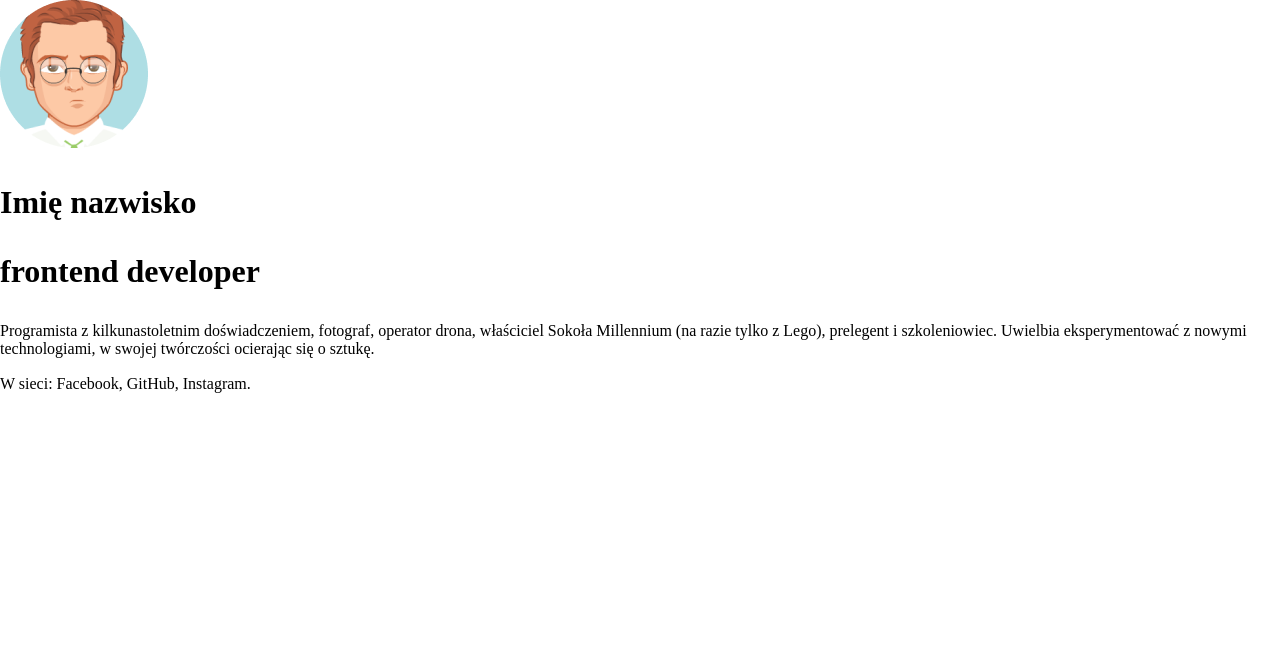
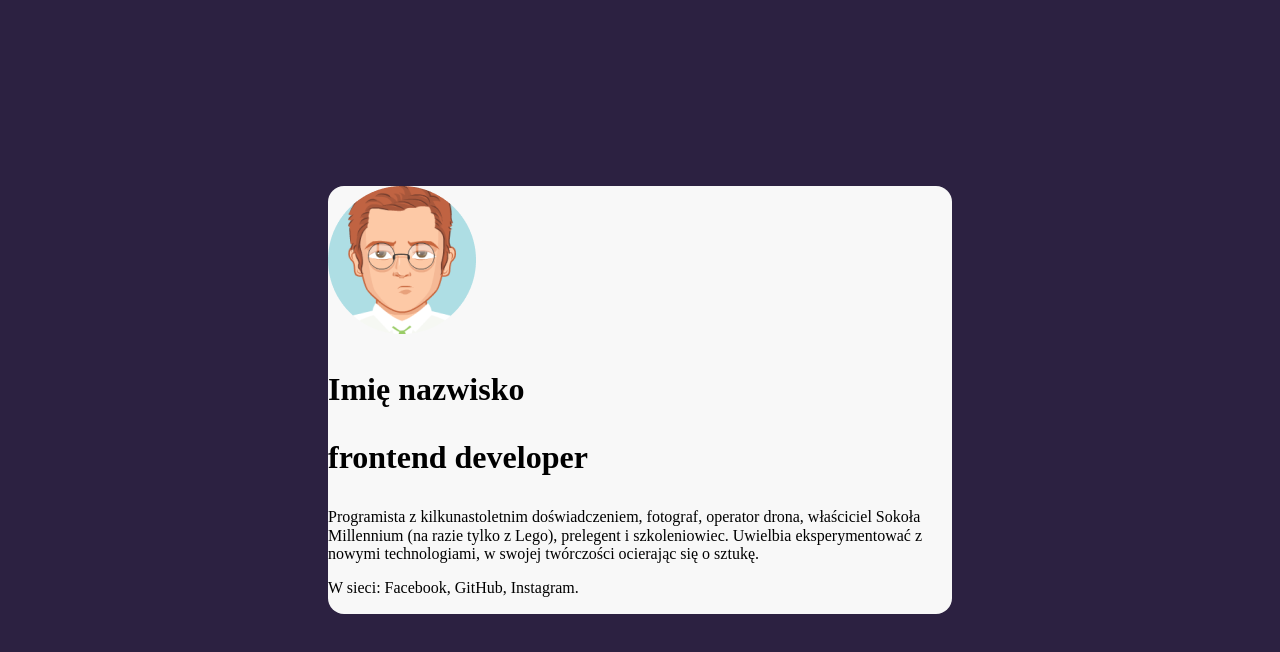
Before and after one commit to rflazarek/business-card, a plain HTML site: page index.html in a window 1280 px wide. Drawn offline with Linux system fonts and the light colour scheme.

Commit message:
first styling

```diff
--- a/index.html
+++ b/index.html
@@ -9,7 +9,7 @@
     <link href="style.css" rel="stylesheet" type="text/css" />
   </head>
   <body>
-    <main>
+    <main class="main">
       <article>
         <img src="avatar.png" alt="człowiek w okularach" />
 
--- a/style.css
+++ b/style.css
@@ -7,3 +7,18 @@ html {
   *:after {
     box-sizing: inherit;
   }
+
+  body{
+    background-color: #2C2141;
+    display: flex;
+    align-items: center;
+    justify-content: center;
+    min-height: 100vh;
+  }
+
+  .main{
+    background-color: #F8F8F8;
+    border-radius: 16px;
+    width: 624px;
+    margin: 16px;
+  }
```
